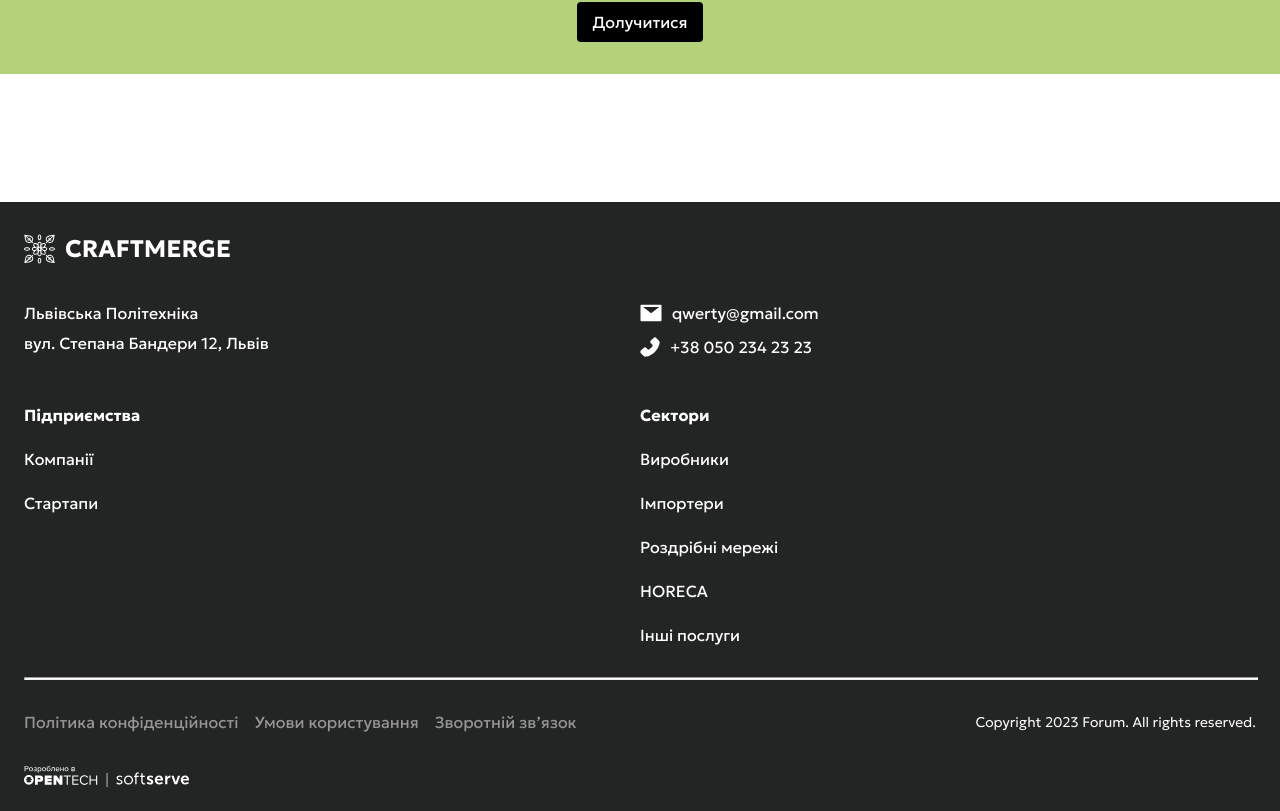
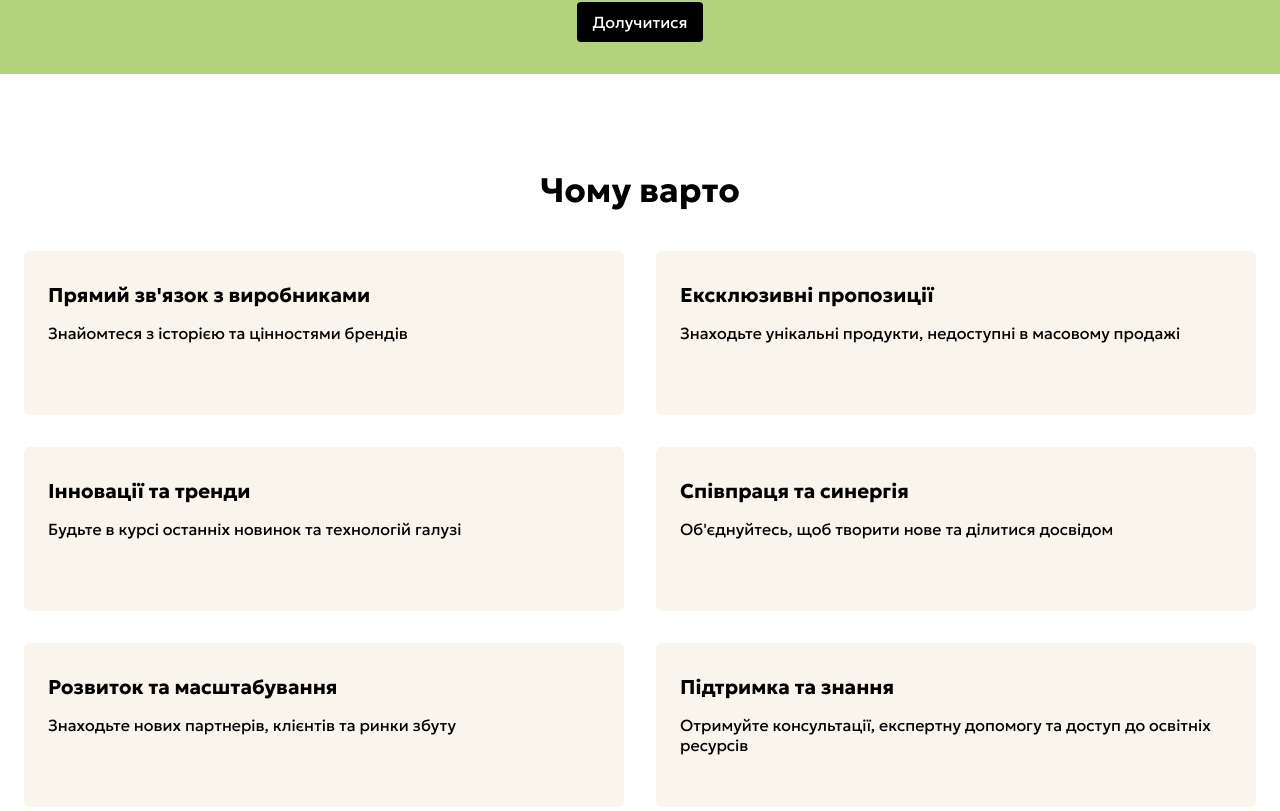
Before and after one commit to Project-Stage-Academy/UA-4148-bravo, a React (Create React App) app in the folder frontend/: page / in a window 1280 px wide. Shown: the part 869-1680 px from the top of the page. Built offline with nearby package versions, Linux system fonts and the light colour scheme.

Commit message:
Worth it section

```diff
--- a/frontend/src/css/variables.css
+++ b/frontend/src/css/variables.css
@@ -48,4 +48,7 @@
 
     /* footer */
     --footer-bcg-color: #232424;
+
+    /* home page */
+    --worth-it-panel-color: #F9F5EC;
 }
--- a/frontend/src/pages/Home/home.css
+++ b/frontend/src/pages/Home/home.css
@@ -49,11 +49,11 @@
     justify-content: center;
 }
 
-.hero-title__title-1 {
+.hero-title--title-1 {
     margin-bottom: 14px;
 }
 
-.hero-title__title-2 {
+.hero-title--title-2 {
     margin-bottom: 30px;
 }
 
@@ -76,6 +76,45 @@
 .involve-title {
     max-width: 694px;
     margin-bottom: 24px;
+}
+
+/* For whom */
+
+/* Why it's worth it */
+
+.worth-section {
+    display: flex;
+    flex-direction: column;
+    align-items: center;
+}
+
+.worth-title {
+    margin-bottom: 40px;
+}
+
+.worth-panels-container {
+    width: 100%;
+    display: flex;
+    flex-wrap: wrap;
+    justify-content: center;
+    gap: 32px;
+}
+
+.worth-panel {
+    flex: 1;
+    max-width: 33%;
+    min-width: 25%;
+    min-height: calc(164px - 32px * 2);
+    background-color: var(--worth-it-panel-color);
+    border-radius: 6px;
+    padding: 32px 24px;
+}
+
+.worth-panel--title {
+    font-size: 20px;
+    line-height: 120%;
+    font-weight: 700;
+    margin-bottom: 16px;
 }
 
 @media (min-width: 2000px) {
@@ -105,6 +144,12 @@
     .home-title-2 {
         font-size: 34px;
     }
+
+    .worth-panel {
+        max-width: 50%;
+        min-width: 34%;
+        padding: 32px 24px;
+    }
 }
 
 @media screen and (max-width: 646px) {
@@ -119,4 +164,10 @@
     .home-title-2 {
         font-size: 24px;
     }
+
+    .worth-panel {
+        max-width: 100%;
+        min-width: 56%;
+        padding: 32px 24px;
+    }
 }
--- a/frontend/src/pages/Home/home.jsx
+++ b/frontend/src/pages/Home/home.jsx
@@ -11,8 +11,8 @@ function HomePage() {
         <div className={'home'}>
             <section className={'home-section home-section__green hero-section'}>
                 <div className={'hero-title'}>
-                    <h2 className={'home-title-1 hero-title__title-1'}>CRAFTMERGE</h2>
-                    <h2 className={'home-title-2 hero-title__title-2'}>Обʼєднуємо крафтових виробників та інноваторів</h2>
+                    <h2 className={'home-title-1 hero-title--title-1'}>CRAFTMERGE</h2>
+                    <h2 className={'home-title-2 hero-title--title-2'}>Обʼєднуємо крафтових виробників та інноваторів</h2>
                     <div>
                         <Button className={'button__padding'}>
                             Детальніше про нас
@@ -43,8 +43,46 @@ function HomePage() {
 
             </section>
 
-            <section className={'home-section home-section__white'}>
-
+            <section className={'home-section home-section__white worth-section'}>
+                <h2 className={'home-title-2 worth-title'}>Чому варто</h2>
+                <div className={'worth-panels-container'}>
+                    <div className={'worth-panel'}>
+                        <h3 className={'worth-panel--title'}>Прямий зв'язок з виробниками</h3>
+                        <p>
+                            Знайомтеся з історією та цінностями брендів
+                        </p>
+                    </div>
+                    <div className={'worth-panel'}>
+                        <h3 className={'worth-panel--title'}>Ексклюзивні пропозиції</h3>
+                        <p>
+                            Знаходьте унікальні продукти, недоступні в масовому продажі
+                        </p>
+                    </div>
+                    <div className={'worth-panel'}>
+                        <h3 className={'worth-panel--title'}>Інновації та тренди</h3>
+                        <p>
+                            Будьте в курсі останніх новинок та технологій галузі
+                        </p>
+                    </div>
+                    <div className={'worth-panel'}>
+                        <h3 className={'worth-panel--title'}>Співпраця та синергія</h3>
+                        <p>
+                            Об'єднуйтесь, щоб творити нове та ділитися досвідом
+                        </p>
+                    </div>
+                    <div className={'worth-panel'}>
+                        <h3 className={'worth-panel--title'}>Розвиток та масштабування</h3>
+                        <p>
+                            Знаходьте нових партнерів, клієнтів та ринки збуту
+                        </p>
+                    </div>
+                    <div className={'worth-panel'}>
+                        <h3 className={'worth-panel--title'}>Підтримка та знання</h3>
+                        <p>
+                            Отримуйте консультації, експертну допомогу та доступ до освітніх ресурсів
+                        </p>
+                    </div>
+                </div>
             </section>
         </div>
     );
```
